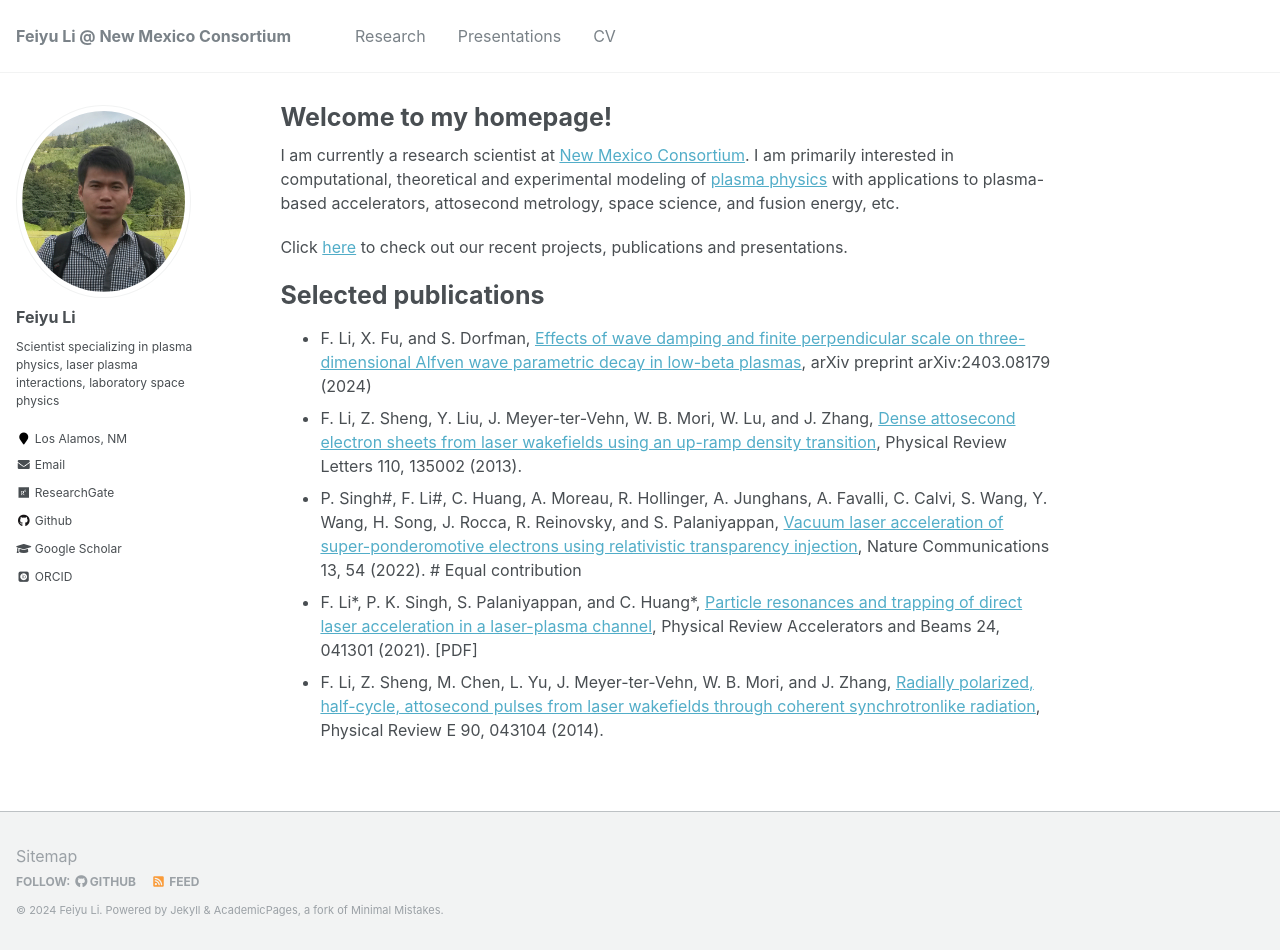
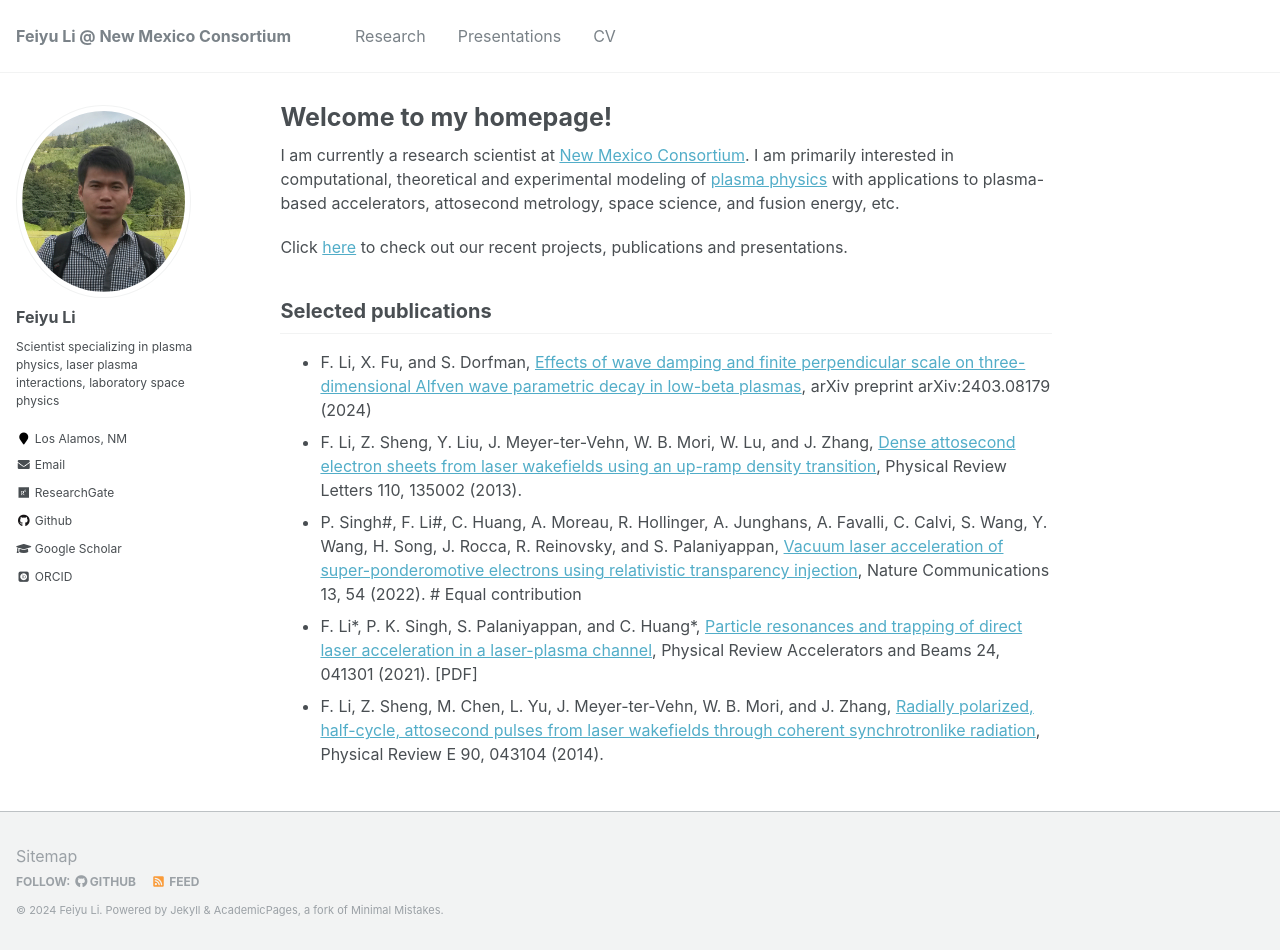
Before and after one commit to fyli16/fyli16.github.io, a Jekyll site: the page built from _pages/about.md, in a window 1280 px wide and 950 px high. Built offline with Jekyll 4.4.1, drawn with Linux system fonts in a browser that asks for light colours; some web fonts are replaced.

Commit message:
update cv

```diff
--- a/_pages/about.md
+++ b/_pages/about.md
@@ -19,8 +19,7 @@ Click [here](https://fyli16.github.io/cv/) to check out our recent projects, pub
 <!-- Notably, I have investigated several schemes for plasma-based accelerators and nonlinear plasma optics, including a first proposal for generating attosecond electron and radiation pulses from [laser wakefield acceleration](https://journals.aps.org/prl/abstract/10.1103/PhysRevLett.110.135002), a comprehensive analysis on [direct laser acceleration](https://journals.aps.org/prab/abstract/10.1103/PhysRevAccelBeams.24.041301), and a viable scheme for [vacuum laser acceleration](https://www.nature.com/articles/s41467-021-27691-w), etc. I co-developed the [CoSyR](https://github.com/lanl/cosyr) code, which allows for self-consistent modeling of beam dynamics in synchrotrons. Recently, I have extended my work to [space plasmas](https://en.wikipedia.org/wiki/Space_physics), where I further develop a [hybrid code](https://github.com/fyli16/h3d) for modeling [laboratory plasmas](https://plasma.physics.ucla.edu/).  -->
 <!-- Check out my [Google Scholar](https://scholar.google.com/citations?user=8jVlsdoAAAAJ&hl=en), [Researchgate](https://www.researchgate.net/profile/Feiyu-Li-4) for more about my research.  -->
 
-Selected publications
-======
+## Selected publications
 * F. Li, X. Fu, and S. Dorfman, [Effects of wave damping and finite perpendicular scale on three-dimensional Alfven wave parametric decay in low-beta plasmas](https://drive.google.com/file/d/1-fKsv396pD8m5WaU7dvYXtAO-whTGfix/view?usp=drive_link), arXiv preprint arXiv:2403.08179 (2024)
 * F. Li, Z. Sheng, Y. Liu, J. Meyer-ter-Vehn, W. B. Mori, W. Lu, and J. Zhang, [Dense attosecond electron sheets from laser wakefields using an up-ramp density transition](https://drive.google.com/file/d/1ED6XBNJMT0joXAUs49AuiEj28bI5C_Vd/view?usp=drive_link), Physical Review Letters 110, 135002 (2013).
 * P. Singh\#, F. Li\#, C. Huang, A. Moreau, R. Hollinger, A. Junghans, A. Favalli, C. Calvi, S. Wang, Y. Wang, H. Song, J. Rocca, R. Reinovsky, and S. Palaniyappan, [Vacuum laser acceleration of super-ponderomotive electrons using relativistic transparency injection](https://drive.google.com/file/d/1DHl6WVoQ2BnTH2a5JCa3Cv6gsziU0XIw/view?usp=drive_link), Nature Communications 13, 54 (2022).  \# Equal contribution
```
Also changed, not shown: _pages/cv.md (+0 -5 lines).
